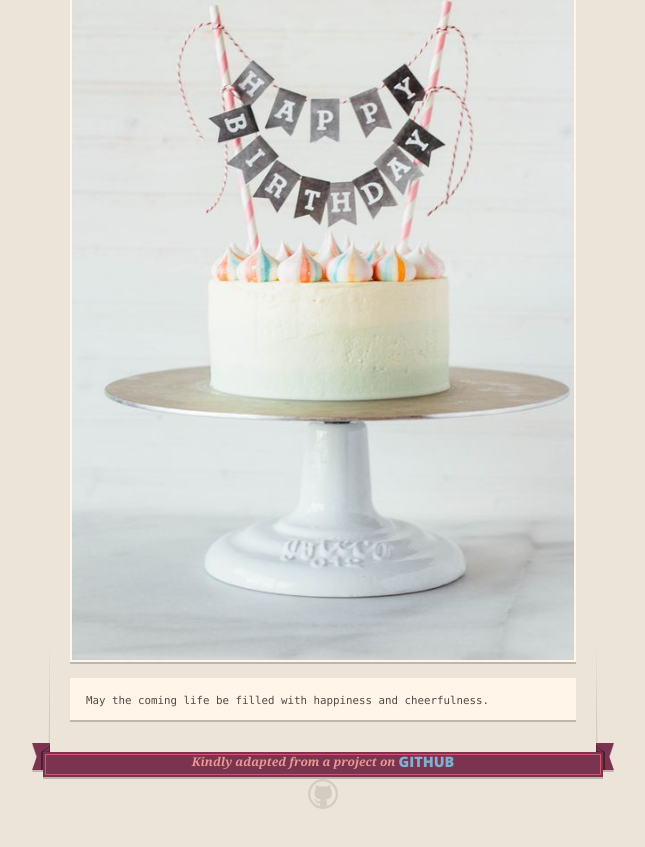
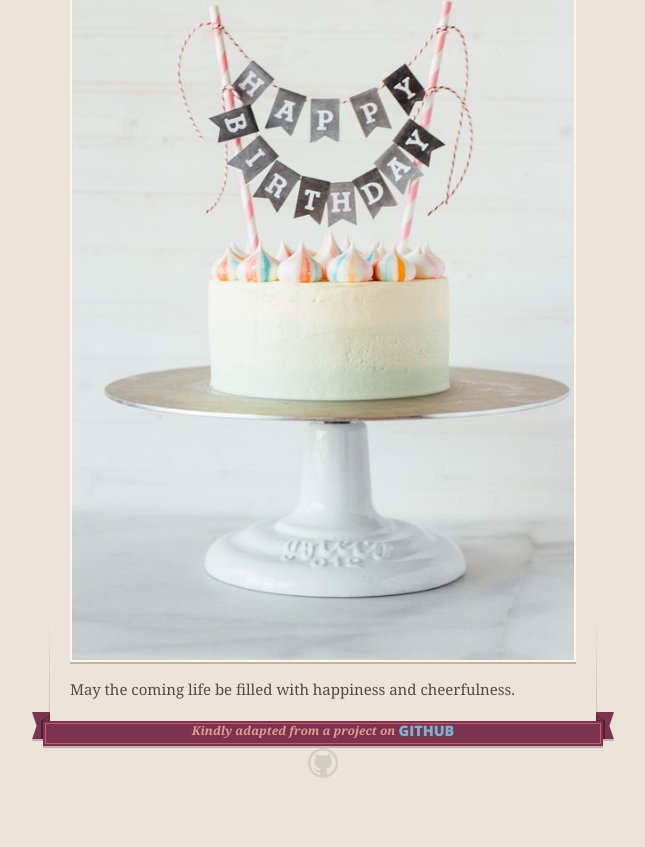
Before and after one commit to dongh11/GP_temp, a plain HTML site: page index.html in a window 1280 px wide. Shown: the part 384-1231 px from the top of the page, without its empty margins (317-962 px from the left). After the commit the page ends 1202 px from the top, so only its background shows below. Drawn offline with nearby package versions, Linux system fonts and the light colour scheme.

Commit message:
Small modification

```diff
--- a/index.html
+++ b/index.html
@@ -62,8 +62,9 @@
         </h3>
         <img src="photos/birthday_cake2.jpg"  alt="birthday cake" />
         <p>
-           <pre><code> May the coming life be filled with happiness and cheerfulness. </code></pre>
+           May the coming life be filled with happiness and cheerfulness.
         </p>
+
 
 
 
```
